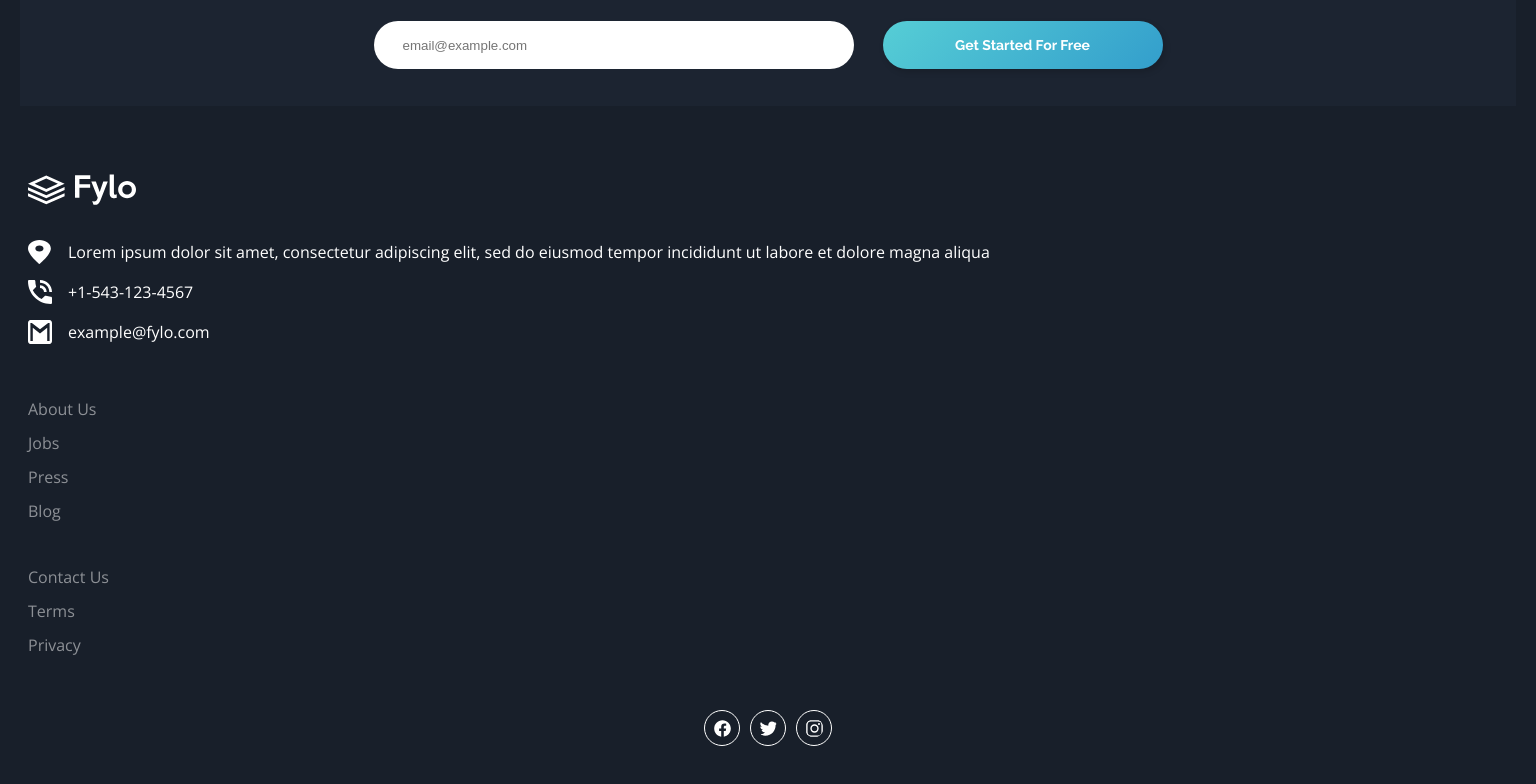
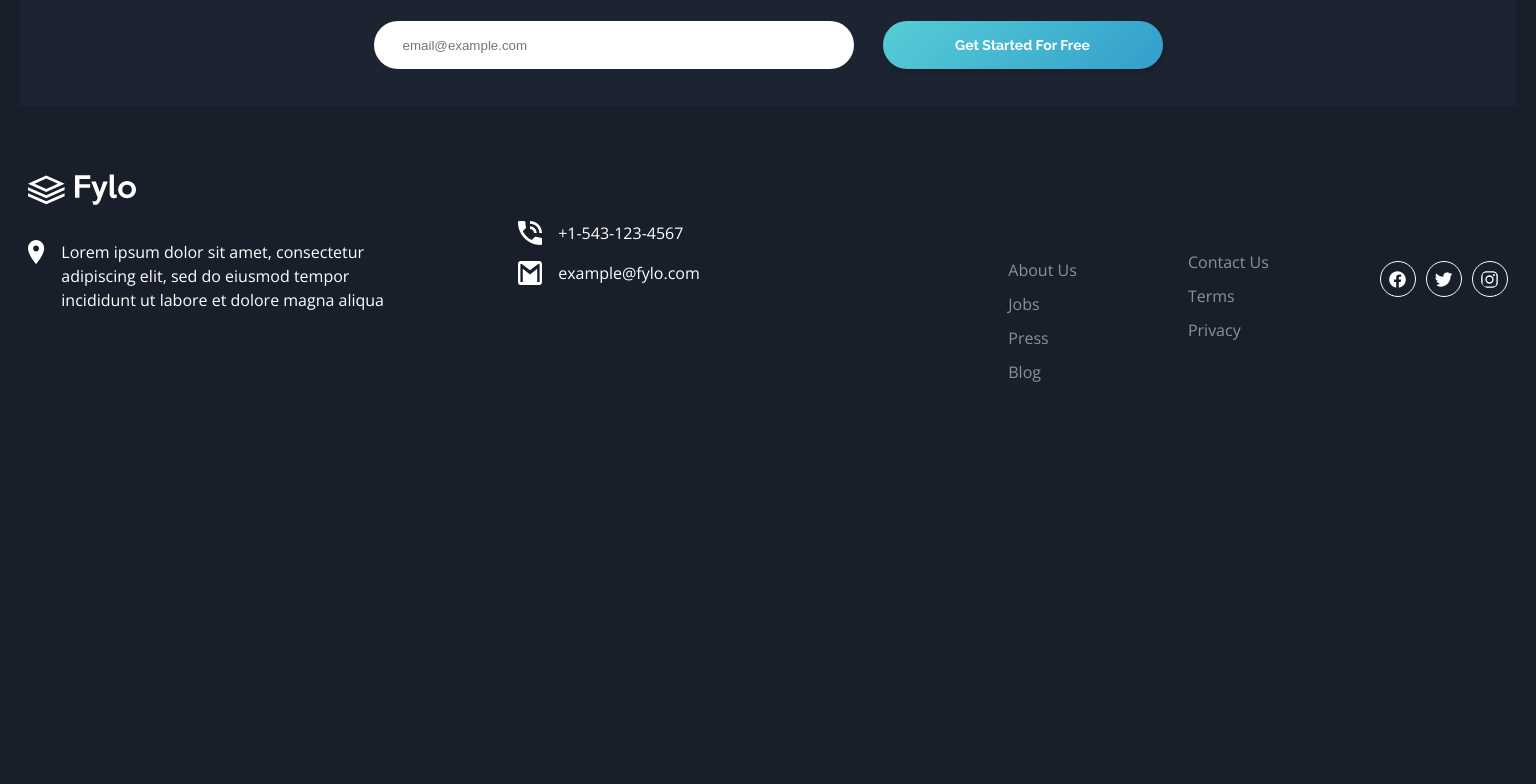
Before and after one commit to JUMPSTONIK/Fylo-dark-theme-landing-page, a plain HTML site: page index.html in a window 1536 px wide. Shown: the part 3033-3817 px from the top of the page. After the commit the page ends 3466 px from the top, so only its background shows below. Drawn offline with nearby package versions, Linux system fonts and the light colour scheme.

Commit message:
adding footer responsive

```diff
--- a/sass__components/_footer.sass
+++ b/sass__components/_footer.sass
@@ -7,6 +7,8 @@
 
 
     &--container
+        display: flex
+        flex-direction: column
 
         &--direction
             display: flex
@@ -65,3 +67,19 @@
             font-size: 1.6rem
             text-align: left
             line-height: 2.4rem
+
+@media screen and ( min-width: 1440px )
+
+    .footer
+        padding: 0 28px 52px
+        margin-top: 68px
+        display: flex
+        flex-direction: column
+
+        &--container
+            display: flex
+            flex-direction: row
+            justify-content: space-between
+
+            &--direction
+                width: 379px
```
Also changed, not shown: images/icon-arrow.svg (deleted), styles.css, 1 other file.
